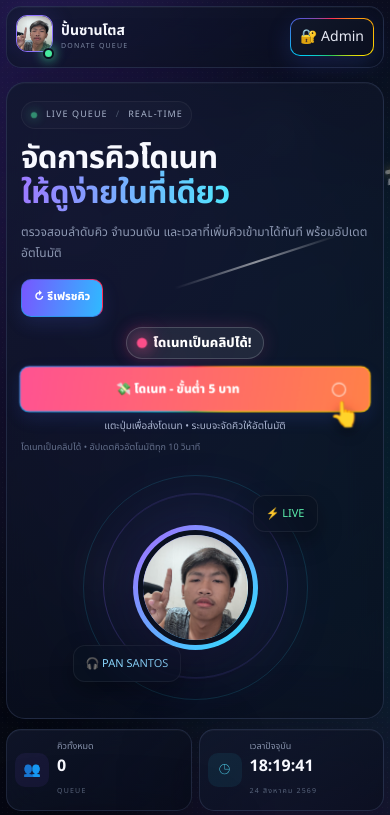
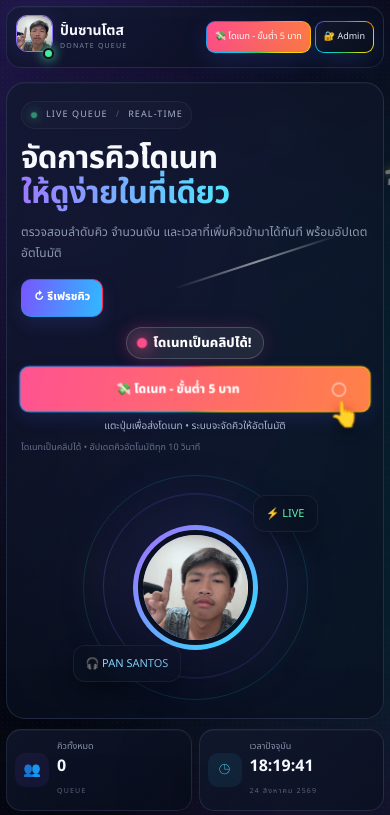
Before and after one commit to moiua1412-prog/pansantos-donate-queue, a website: page public/index.html in a window 390 px wide. Shown: the top 815 px of the page. Drawn offline with Linux system fonts and the light colour scheme; no server answers.

Commit message:
Add files via upload

```diff
--- a/public/style.css
+++ b/public/style.css
@@ -587,3 +587,42 @@ button,input,select{font-family:inherit}
 @media(prefers-reduced-motion:reduce){
   .donate-callout,.donate-main,.tap-finger,.tap-ring,.donate-callout-dot{animation:none !important}
 }
+
+/* FINAL MOBILE DONATE VISIBILITY FIX */
+@media (max-width: 620px){
+  .topbar{display:flex;align-items:center;gap:6px;overflow:visible}
+  .brand{min-width:0;flex:1;gap:7px}
+  .brand > div:last-child{min-width:0}
+  .brand h1,.brand p{white-space:nowrap;overflow:hidden;text-overflow:ellipsis}
+  .topnav{display:flex;flex:0 0 auto;gap:4px;align-items:center}
+  .topnav a.active{display:none !important}
+  .topnav .donate-nav{
+    display:inline-flex !important;
+    align-items:center;
+    justify-content:center;
+    white-space:nowrap;
+    padding:7px 8px !important;
+    min-height:32px;
+    font-size:9px !important;
+    line-height:1.2;
+    border-radius:9px;
+  }
+  .topnav .nav-admin{
+    display:inline-flex !important;
+    align-items:center;
+    justify-content:center;
+    white-space:nowrap;
+    padding:7px 8px !important;
+    min-height:32px;
+    font-size:9px !important;
+    border-radius:9px;
+  }
+}
+@media (max-width: 380px){
+  .topbar{padding:7px 7px}
+  .profile-avatar{width:34px;height:34px}
+  .brand h1{font-size:12px}
+  .brand p{font-size:6px}
+  .topnav .donate-nav{font-size:8px !important;padding:6px 6px !important}
+  .topnav .nav-admin{font-size:8px !important;padding:6px 6px !important}
+}
```
